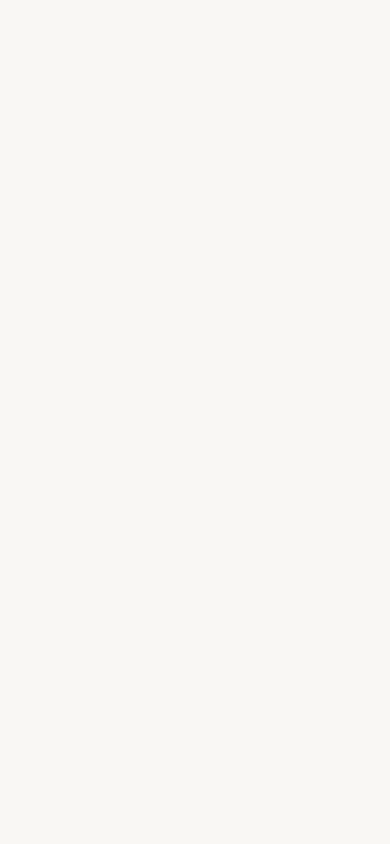
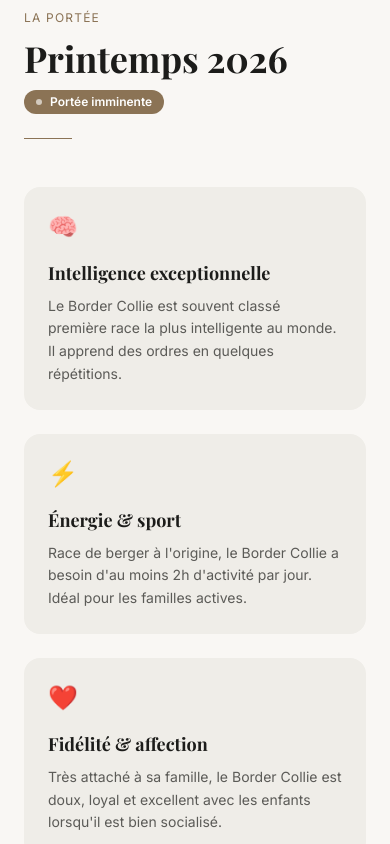
Before and after one commit to marcdebiolley/prana, a Next.js app: page / in a window 390 px wide. Shown: the part 3260-4104 px from the top of the page. Before the commit the page ends 3174 px from the top, so only its background shows below. Built offline with nearby package versions, Linux system fonts and the light colour scheme.

Commit message:
feat: add Litter section with Border Collie fact cards

```diff
--- a/app/page.tsx
+++ b/app/page.tsx
@@ -2,6 +2,7 @@ import Nav from '@/components/Nav'
 import Hero from '@/components/Hero'
 import AboutPrana from '@/components/AboutPrana'
 import AboutFather from '@/components/AboutFather'
+import Litter from '@/components/Litter'
 
 export default function Home() {
   return (
@@ -10,6 +11,7 @@ export default function Home() {
       <Hero />
       <AboutPrana />
       <AboutFather />
+      <Litter />
     </main>
   )
 }
--- /dev/null
+++ b/components/Litter.tsx
@@ -0,0 +1,58 @@
+import FadeInSection from './FadeInSection'
+
+const facts = [
+  {
+    icon: '🧠',
+    title: 'Intelligence exceptionnelle',
+    desc: 'Le Border Collie est souvent classé première race la plus intelligente au monde. Il apprend des ordres en quelques répétitions.',
+  },
+  {
+    icon: '⚡',
+    title: 'Énergie & sport',
+    desc: "Race de berger à l'origine, le Border Collie a besoin d'au moins 2h d'activité par jour. Idéal pour les familles actives.",
+  },
+  {
+    icon: '❤️',
+    title: 'Fidélité & affection',
+    desc: "Très attaché à sa famille, le Border Collie est doux, loyal et excellent avec les enfants lorsqu'il est bien socialisé.",
+  },
+  {
+    icon: '🎨',
+    title: 'Robes possibles',
+    desc: "L'union de Prana (brun) et du papa (noir) peut donner des chiots brun tricolore ou noir tricolore, aux yeux souvent clairs.",
+  },
+]
+
+export default function Litter() {
+  return (
+    <section id="portee" className="bg-bg py-24 px-6">
+      <div className="max-w-6xl mx-auto">
+
+        <FadeInSection>
+          <p className="font-sans text-xs tracking-widest uppercase text-accent mb-3">La portée</p>
+          <h2 className="font-serif text-4xl md:text-5xl font-bold text-text mb-3">Printemps 2026</h2>
+          <div className="flex items-center gap-3 mb-6">
+            <span className="inline-flex items-center gap-2 px-3 py-1 text-xs font-sans font-semibold text-white bg-accent rounded-full">
+              <span className="w-1.5 h-1.5 rounded-full bg-white/70 animate-pulse" />
+              Portée imminente
+            </span>
+          </div>
+          <div className="w-12 h-px bg-accent mb-12" />
+        </FadeInSection>
+
+        <div className="grid sm:grid-cols-2 lg:grid-cols-4 gap-6">
+          {facts.map((fact, i) => (
+            <FadeInSection key={fact.title} delay={i * 0.1}>
+              <div className="bg-bg-alt rounded-2xl p-6 h-full">
+                <span className="text-2xl mb-4 block">{fact.icon}</span>
+                <h3 className="font-serif text-lg font-bold text-text mb-2">{fact.title}</h3>
+                <p className="font-sans text-sm text-text/70 leading-relaxed">{fact.desc}</p>
+              </div>
+            </FadeInSection>
+          ))}
+        </div>
+
+      </div>
+    </section>
+  )
+}
```
